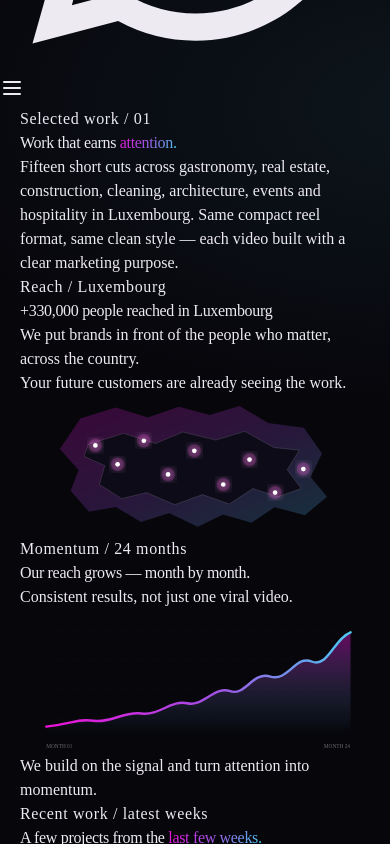
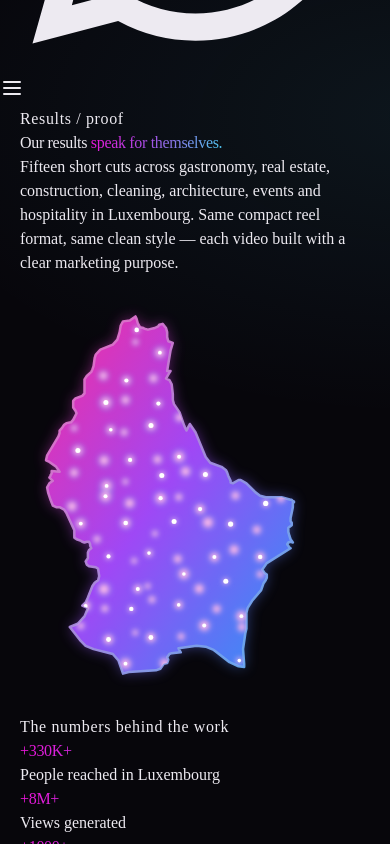
Before and after one commit to iBlameT8/letzimpact, a React (Vite) app in the folder client/: page /results in a window 390 px wide. Shown: the part 920-1764 px from the top of the page. Built offline with nearby package versions, Linux system fonts and the light colour scheme.

Commit message:
Refine results proof layout and Luxembourg metrics

```diff
--- a/client/src/components/sections/ResultsInsights.tsx
+++ b/client/src/components/sections/ResultsInsights.tsx
@@ -1,45 +1,62 @@
 import { useEffect, useRef, useState } from "react";
 import { useI18n } from "@/lib/i18n";
 
+type ResultMetric = { value: number; suffix: string; label: string };
+
 const COPY = {
   en: {
-    eyebrow: "Reach / Luxembourg",
-    mapTitle: "+330,000 people reached in Luxembourg",
-    mapBody: "We put brands in front of the people who matter, across the country.",
-    mapNote: "Your future customers are already seeing the work.",
-    chartEyebrow: "Momentum / 24 months",
-    chartTitle: "Our reach grows — month by month.",
-    chartBody: "Consistent results, not just one viral video.",
-    chartNote: "We build on the signal and turn attention into momentum.",
+    metricsEyebrow: "The numbers behind the work",
+    metrics: [
+      { value: 330, suffix: "K+", label: "People reached in Luxembourg" },
+      { value: 8, suffix: "M+", label: "Views generated" },
+      { value: 1000, suffix: "+", label: "Videos produced" },
+    ],
   },
   fr: {
-    eyebrow: "Portée / Luxembourg",
-    mapTitle: "+330 000 personnes touchées au Luxembourg",
-    mapBody: "Nous plaçons les marques devant les bonnes personnes, partout dans le pays.",
-    mapNote: "Vos futurs clients voient déjà votre travail.",
-    chartEyebrow: "Dynamique / 24 mois",
-    chartTitle: "Notre portée grandit — mois après mois.",
-    chartBody: "Des résultats constants, pas seulement une vidéo virale.",
-    chartNote: "Nous transformons l'attention en vraie dynamique.",
+    metricsEyebrow: "Les chiffres derrière le travail",
+    metrics: [
+      { value: 330, suffix: " K+", label: "Personnes touchées au Luxembourg" },
+      { value: 8, suffix: " M+", label: "Vues générées" },
+      { value: 1000, suffix: "+", label: "Vidéos produites" },
+    ],
   },
   lb: {
-    eyebrow: "Reechwäit / Lëtzebuerg",
-    mapTitle: "+330.000 Leit zu Lëtzebuerg erreecht",
-    mapBody: "Mir bréngen Marken virun déi richteg Leit, uechtert d'Land.",
-    mapNote: "Deng zukünfteg Cliente gesinn deng Aarbecht schonn.",
-    chartEyebrow: "Dynamik / 24 Méint",
-    chartTitle: "Eis Reechwäit wiisst — Mount fir Mount.",
-    chartBody: "Konstant Resultater, net just ee viralen Video.",
-    chartNote: "Mir bauen op a verwandelen Opmierksamkeet a Momentum.",
+    metricsEyebrow: "D'Zuelen hannert der Aarbecht",
+    metrics: [
+      { value: 330, suffix: " Tsd.+", label: "Leit zu Lëtzebuerg erreecht" },
+      { value: 8, suffix: " Mio.+", label: "Vue generéiert" },
+      { value: 1000, suffix: "+", label: "Videoen produzéiert" },
+    ],
   },
 } as const;
 
-const POINTS = [
-  [112, 75], [145, 103], [184, 68], [220, 118], [259, 83], [302, 133], [341, 96], [379, 145], [421, 110],
-];
+function Counter({ metric, active }: { metric: ResultMetric; active: boolean }) {
+  const [count, setCount] = useState(0);
+  useEffect(() => {
+    if (!active) return;
+    const start = performance.now();
+    const duration = 1200;
+    let frame = 0;
+    const tick = (time: number) => {
+      const progress = Math.min((time - start) / duration, 1);
+      setCount(Math.round(metric.value * (1 - Math.pow(1 - progress, 3))));
+      if (progress < 1) frame = requestAnimationFrame(tick);
+    };
+    frame = requestAnimationFrame(tick);
+    return () => cancelAnimationFrame(frame);
+  }, [active, metric.value]);
+  return (
+    <div className="border-b border-white/10 py-5 last:border-0 sm:py-6">
+      <div className="font-display text-4xl font-bold tracking-tight text-gradient sm:text-5xl">+{count}{metric.suffix}</div>
+      <div className="mt-2 text-sm font-medium text-white/80">{metric.label}</div>
+    </div>
+  );
+}
 
-function useReveal() {
-  const ref = useRef<HTMLDivElement>(null);
+export function ResultsInsights() {
+  const { language } = useI18n();
+  const copy = COPY[language];
+  const ref = useRef<HTMLElement>(null);
   const [active, setActive] = useState(false);
   useEffect(() => {
     const node = ref.current;
@@ -53,71 +70,23 @@ function useReveal() {
     observer.observe(node);
     return () => observer.disconnect();
   }, []);
-  return { ref, active };
-}
-
-function LuxembourgMap({ active }: { active: boolean }) {
   return (
-    <svg viewBox="0 0 520 210" className="h-auto w-full overflow-visible" role="img" aria-label="Stylised map of Luxembourg">
-      <defs>
-        <linearGradient id="lux-map-gradient" x1="0" x2="1" y1="0" y2="1">
-          <stop offset="0" stopColor="#EC12D8" />
-          <stop offset="0.5" stopColor="#A250E3" />
-          <stop offset="1" stopColor="#4CC9F0" />
-        </linearGradient>
-        <filter id="lux-map-glow"><feGaussianBlur stdDeviation="6" result="blur" /><feMerge><feMergeNode in="blur" /><feMergeNode in="SourceGraphic" /></feMerge></filter>
-      </defs>
-      <path d="M91 36 142 20 190 35 236 19 282 31 326 18 368 43 421 50 447 87 430 122 454 151 423 177 378 165 344 188 302 176 264 194 222 174 180 187 143 165 103 172 77 142 89 111 61 80Z" fill="url(#lux-map-gradient)" opacity=".22" stroke="url(#lux-map-gradient)" strokeWidth="3" />
-      <path d="M102 73 154 57 201 72 242 55 291 67 334 54 377 78 415 82 397 111 418 139 383 151 346 139 311 162 271 148 230 163 188 145 151 154 118 133 126 105 95 91Z" fill="#0E0B19" stroke="white" strokeOpacity=".18" />
-      {POINTS.map(([cx, cy], index) => (
-        <g key={`${cx}-${cy}`} style={{ opacity: active ? 1 : 0, transition: `opacity 400ms ease ${index * 100}ms` }} filter="url(#lux-map-glow)">
-          <circle cx={cx} cy={cy} r="10" fill="#EC12D8" opacity=".22" />
-          <circle cx={cx} cy={cy} r="3.5" fill="#fff" />
-        </g>
-      ))}
-    </svg>
+    <section ref={ref} className="container pb-16 sm:pb-24">
+      <div className="grid items-center gap-8 rounded-[28px] border border-white/10 bg-white/[0.035] p-6 backdrop-blur-xl sm:p-10 lg:grid-cols-[1.15fr_.85fr] lg:p-14">
+        <div className="flex justify-center lg:justify-start">
+          <img
+            src="/luxembourg_exact_neon.svg"
+            alt="Luxembourg"
+            className={`w-[min(72vw,300px)] transition-all duration-1000 sm:w-[min(42vw,300px)] ${active ? "scale-100 opacity-100" : "scale-95 opacity-0"}`}
+          />
+        </div>
+        <div>
+          <div className="flex items-center gap-3 font-mono-acc text-[10px] uppercase tracking-[0.2em] text-white/45 sm:text-[11px]"><span className="h-px w-7 bg-[#EC12D8]" />{copy.metricsEyebrow}</div>
+          <div className="mt-3 divide-y divide-white/10">
+            {copy.metrics.map((metric) => <Counter key={metric.label} metric={metric} active={active} />)}
+          </div>
+        </div>
+      </div>
+    </section>
   );
 }
-
-function GrowthChart({ active }: { active: boolean }) {
-  return (
-    <svg viewBox="0 0 720 300" className="h-auto w-full" role="img" aria-label="Growth chart over 24 months">
-      <defs>
-        <linearGradient id="growth-fill" x1="0" x2="0" y1="0" y2="1"><stop offset="0" stopColor="#EC12D8" stopOpacity=".42" /><stop offset="1" stopColor="#4CC9F0" stopOpacity="0" /></linearGradient>
-        <linearGradient id="growth-line" x1="0" x2="1"><stop offset="0" stopColor="#EC12D8" /><stop offset=".55" stopColor="#A250E3" /><stop offset="1" stopColor="#4CC9F0" /></linearGradient>
-      </defs>
-      <g stroke="white" strokeOpacity=".08" strokeDasharray="3 8">
-        <path d="M54 45H680" /><path d="M54 105H680" /><path d="M54 165H680" /><path d="M54 225H680" />
-      </g>
-      <path d="M54 242 C105 237 118 225 152 230 S214 210 250 215 S312 186 344 194 S400 158 432 169 S478 128 515 139 S567 94 600 108 S646 61 680 48 V260 H54Z" fill="url(#growth-fill)" className={active ? "chart-area-in" : ""} />
-      <path d="M54 242 C105 237 118 225 152 230 S214 210 250 215 S312 186 344 194 S400 158 432 169 S478 128 515 139 S567 94 600 108 S646 61 680 48" fill="none" stroke="url(#growth-line)" strokeWidth="5" strokeLinecap="round" className={active ? "chart-line-in" : "chart-line-ready"} />
-      <text x="54" y="285" fill="white" fillOpacity=".4" fontSize="11">MONTH 01</text>
-      <text x="625" y="285" fill="white" fillOpacity=".4" fontSize="11">MONTH 24</text>
-    </svg>
-  );
-}
-
-export function ResultsInsights() {
-  const { language } = useI18n();
-  const copy = COPY[language];
-  const map = useReveal();
-  const chart = useReveal();
-  return (
-    <div className="container space-y-6 pb-16 sm:space-y-8 sm:pb-24">
-      <section ref={map.ref} className="grid items-center gap-8 rounded-[28px] border border-white/10 bg-white/[0.035] p-6 backdrop-blur-xl sm:p-10 lg:grid-cols-[1.15fr_.85fr] lg:p-14">
-        <div>
-          <div className="flex items-center gap-3 font-mono-acc text-[10px] uppercase tracking-[0.2em] text-white/45"><span className="h-px w-7 bg-[#EC12D8]" />{copy.eyebrow}</div>
-          <h2 className="mt-5 max-w-xl font-display text-3xl font-bold leading-tight tracking-tight sm:text-5xl">{copy.mapTitle}</h2>
-          <p className="mt-5 max-w-lg text-base leading-relaxed text-white/60">{copy.mapBody}</p>
-          <p className="mt-5 text-sm font-medium text-white/80">{copy.mapNote}</p>
-        </div>
-        <div className="rounded-2xl bg-[#07060B]/50 p-3 ring-1 ring-white/10 sm:p-5"><LuxembourgMap active={map.active} /></div>
-      </section>
-      <section ref={chart.ref} className="rounded-[28px] border border-white/10 bg-[#0B0913] p-6 backdrop-blur-xl sm:p-10 lg:p-14">
-        <div className="max-w-2xl"><div className="flex items-center gap-3 font-mono-acc text-[10px] uppercase tracking-[0.2em] text-white/45"><span className="h-px w-7 bg-[#4CC9F0]" />{copy.chartEyebrow}</div><h2 className="mt-5 font-display text-3xl font-bold tracking-tight sm:text-5xl">{copy.chartTitle}</h2><p className="mt-4 text-base text-white/60">{copy.chartBody}</p></div>
-        <div className="mt-8 overflow-hidden rounded-2xl bg-[#07060B]/55 p-3 ring-1 ring-white/10 sm:mt-10 sm:p-6"><GrowthChart active={chart.active} /></div>
-        <p className="mt-4 text-sm font-medium text-white/70">{copy.chartNote}</p>
-      </section>
-    </div>
-  );
-}
--- a/client/src/pages/Results.tsx
+++ b/client/src/pages/Results.tsx
@@ -7,9 +7,9 @@ import { waLink } from "@/lib/brand";
 import { useI18n } from "@/lib/i18n";
 
 const RESULTS_PAGE_COPY = {
-  en: { eyebrow: "Selected work / 01", title: "Work that earns", highlight: "attention.", next: "Next project", cta: "Your brand could be the next case study." },
-  fr: { eyebrow: "Projets choisis / 01", title: "Un travail qui mérite", highlight: "l'attention.", next: "Prochain projet", cta: "Votre marque pourrait être notre prochain cas client." },
-  lb: { eyebrow: "Ausgewielte Projeten / 01", title: "Aarbecht déi", highlight: "Opmierksamkeet verdéngt.", next: "Nächste Projet", cta: "Deng Mark kéint eisen nächste Case ginn." },
+  en: { eyebrow: "Results / proof", title: "Our results", highlight: "speak for themselves.", next: "Start a project", cta: "Fill out the form — we reply within 3 hours." },
+  fr: { eyebrow: "Résultats / preuves", title: "Nos résultats", highlight: "parlent d'eux-mêmes.", next: "Démarrer un projet", cta: "Remplissez le formulaire — réponse sous 3 heures." },
+  lb: { eyebrow: "Resultater / Beweiser", title: "Eis Resultater", highlight: "schwätze fir sech.", next: "Start e Projet", cta: "Fëll de Formulaire aus – Äntwert bannent 3 Stonnen." },
 } as const;
 
 export default function Results() {
```
Also changed, not shown: client/src/components/sections/ProofMetrics.tsx (+5 -4 lines), client/public/luxembourg_exact_neon.svg (added).
